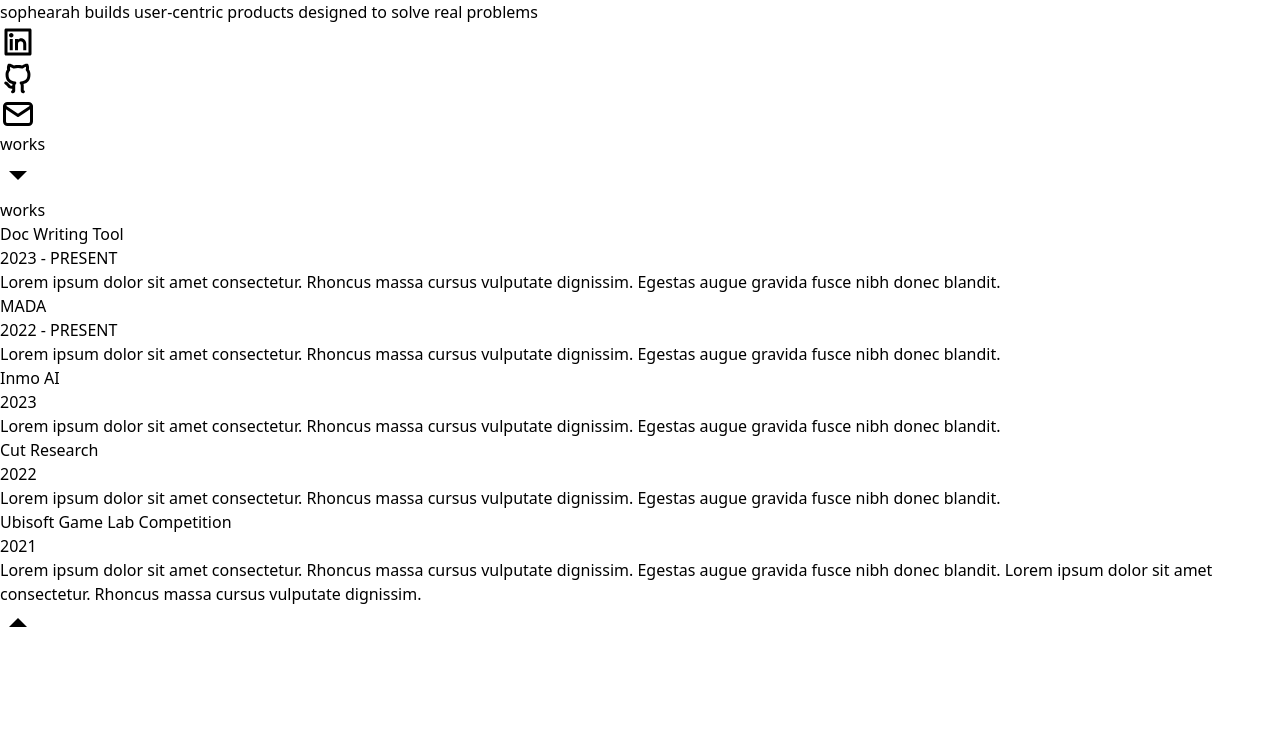
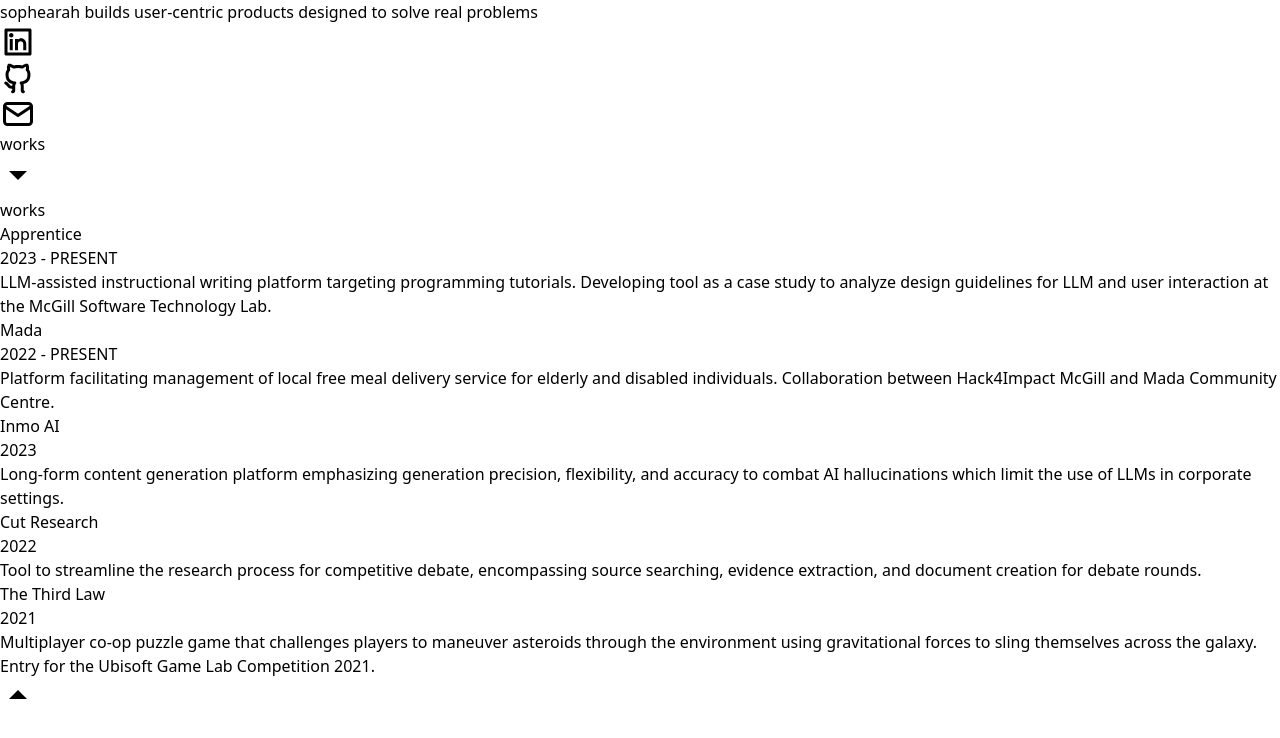
Before and after one commit to sophearahsp/personal-site, a React (Vite) app: page / in a window 1280 px wide. Shown: the top 738 px of the page. Built offline with nearby package versions, Linux system fonts and the light colour scheme.

Commit message:
wrote legit descriptions of past work

```diff
--- a/src/App.tsx
+++ b/src/App.tsx
@@ -1,32 +1,18 @@
 import {useRef} from 'react';
 import {ArrowDownIcon, ArrowUpIcon, GithubIcon, EmailIcon, LinkedinIcon} from './icons';
+import {ApprenticeDesc, GameLabDesc, MadaDesc} from './descriptions';
 
 const workData = [
 	{
-		title: "Doc Writing Tool",
-		timeframe: "2023 - PRESENT",
-		desc: "Lorem ipsum dolor sit amet consectetur. Rhoncus massa cursus vulputate dignissim. Egestas augue gravida fusce nibh donec blandit. "
-	},
-	{
-		title: "MADA",
-		timeframe: "2022 - PRESENT",
-		desc: "Lorem ipsum dolor sit amet consectetur. Rhoncus massa cursus vulputate dignissim. Egestas augue gravida fusce nibh donec blandit. "
-	},
-	{
 		title: "Inmo AI",
 		timeframe: "2023",
-		desc: "Lorem ipsum dolor sit amet consectetur. Rhoncus massa cursus vulputate dignissim. Egestas augue gravida fusce nibh donec blandit. "
+		desc: "Long-form content generation platform emphasizing generation precision, flexibility, and accuracy to combat AI hallucinations which limit the use of LLMs in corporate settings."
 	},
 	{
 		title: "Cut Research",
 		timeframe: "2022",
-		desc: "Lorem ipsum dolor sit amet consectetur. Rhoncus massa cursus vulputate dignissim. Egestas augue gravida fusce nibh donec blandit. "
+		desc: "Tool to streamline the research process for competitive debate, encompassing source searching, evidence extraction, and document creation for debate rounds."
 	},
-	{
-		title: "Ubisoft Game Lab Competition",
-		timeframe: "2021",
-		desc: "Lorem ipsum dolor sit amet consectetur. Rhoncus massa cursus vulputate dignissim. Egestas augue gravida fusce nibh donec blandit. Lorem ipsum dolor sit amet consectetur. Rhoncus massa cursus vulputate dignissim."
-	}
 ]
 
 const WorkDesc = (props: {title: string, timeframe: string, desc: string}) => {
@@ -102,6 +88,8 @@
 						</h1>
 					</div>
 					<div className="flex flex-col space-y-4">
+						<ApprenticeDesc/>
+						<MadaDesc/>
 						{workData.map(work =>
 							<WorkDesc {...{
 								title: work.title,
@@ -109,6 +97,7 @@
 								desc: work.desc
 							}}/>
 						)}
+						<GameLabDesc/>
 					</div>
 				</div>
 
--- /dev/null
+++ b/src/descriptions/apprentice.tsx
@@ -0,0 +1,22 @@
+const ApprenticeDesc = () => {
+    return (
+		<div className="grid grid-cols-2 py-4">
+			<div className="space-y-2">
+				<h1 className="text-2xl font-bold">
+					{"Apprentice"}
+				</h1>
+				<p className="text-base font-semibold text-gray-400 tracking-widest">
+					{"2023 - PRESENT"}
+				</p>
+			</div>
+			<div>
+				<p className="text-base font-medium text-gray-500">
+					{"LLM-assisted instructional writing platform targeting programming tutorials. Developing tool as a case study to analyze design guidelines for LLM and user interaction at the "}
+					<a href="https://www.cs.mcgill.ca/~jguo/lab.html">McGill Software Technology Lab</a>.
+				</p>
+			</div>
+		</div>
+	)
+}
+
+export default ApprenticeDesc;
--- /dev/null
+++ b/src/descriptions/gamelab.tsx
@@ -0,0 +1,22 @@
+const GameLabDesc = () => {
+    return (
+		<div className="grid grid-cols-2 py-4">
+			<div className="space-y-2">
+				<h1 className="text-2xl font-bold">
+					{"The Third Law"}
+				</h1>
+				<p className="text-base font-semibold text-gray-400 tracking-widest">
+					{"2021"}
+				</p>
+			</div>
+			<div>
+				<p className="text-base font-medium text-gray-500">
+					{"Multiplayer co-op puzzle game that challenges players to maneuver asteroids through the environment using gravitational forces to sling themselves across the galaxy. Entry for the "}
+					<a href="https://montreal.ubisoft.com/en/our-commitments/education/game-lab-competition/">Ubisoft Game Lab Competition 2021</a>.
+				</p>
+			</div>
+		</div>
+	)
+}
+
+export default GameLabDesc;
--- /dev/null
+++ b/src/descriptions/index.tsx
@@ -0,0 +1,3 @@
+export {default as ApprenticeDesc} from './apprentice.jsx';
+export {default as GameLabDesc} from './gamelab.jsx';
+export {default as MadaDesc} from './mada.jsx';
--- /dev/null
+++ b/src/descriptions/mada.tsx
@@ -0,0 +1,22 @@
+const MadaDesc = () => {
+    return (
+		<div className="grid grid-cols-2 py-4">
+			<div className="space-y-2">
+				<h1 className="text-2xl font-bold">
+					{"Mada"}
+				</h1>
+				<p className="text-base font-semibold text-gray-400 tracking-widest">
+					{"2022 - PRESENT"}
+				</p>
+			</div>
+			<div>
+				<p className="text-base font-medium text-gray-500">
+					{"Platform facilitating management of local free meal delivery service for elderly and disabled individuals. Collaboration between "}
+					<a href="https://mcgill.hack4impact.org/">Hack4Impact McGill</a> and <a href="https://www.madacentre.com/">Mada Community Centre</a>.
+				</p>
+			</div>
+		</div>
+	)
+}
+
+export default MadaDesc;
```
